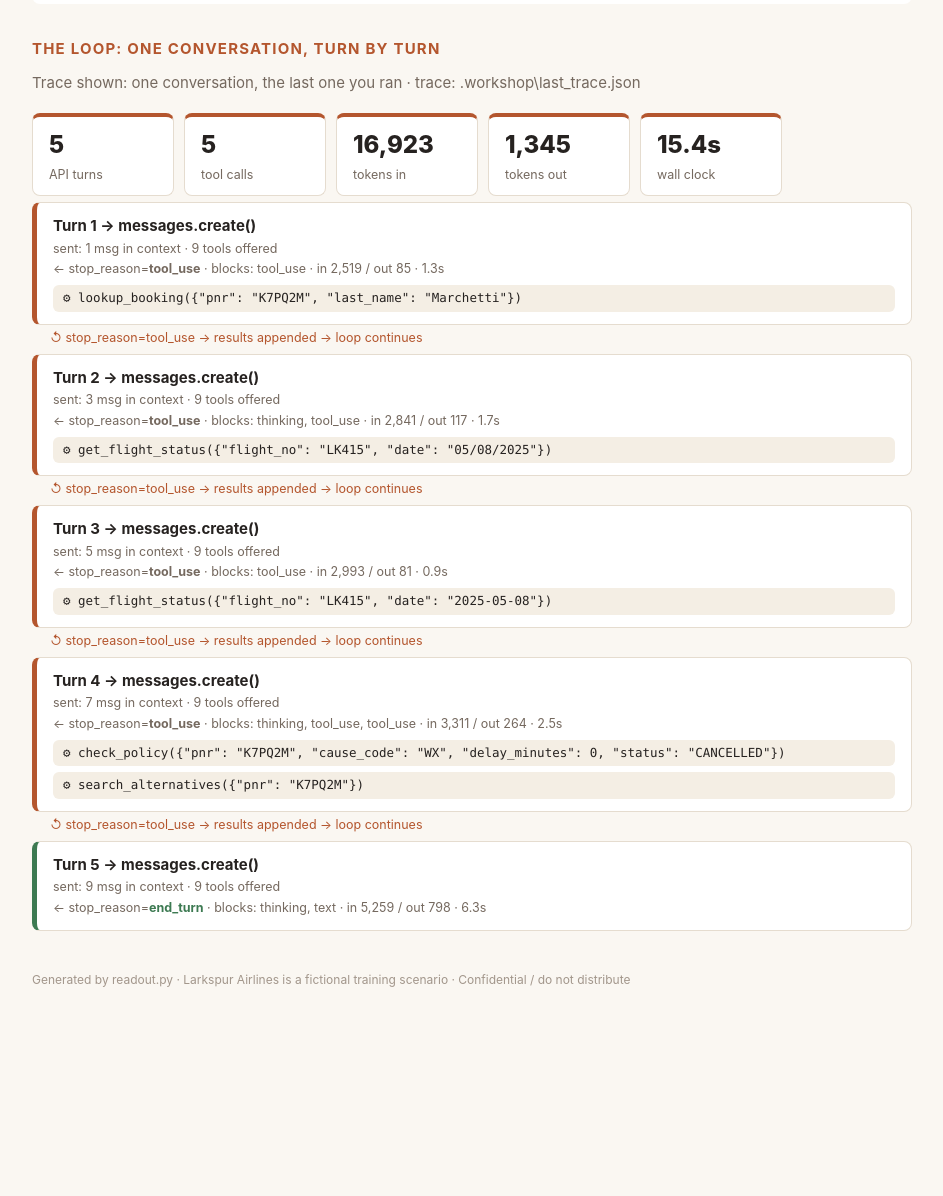
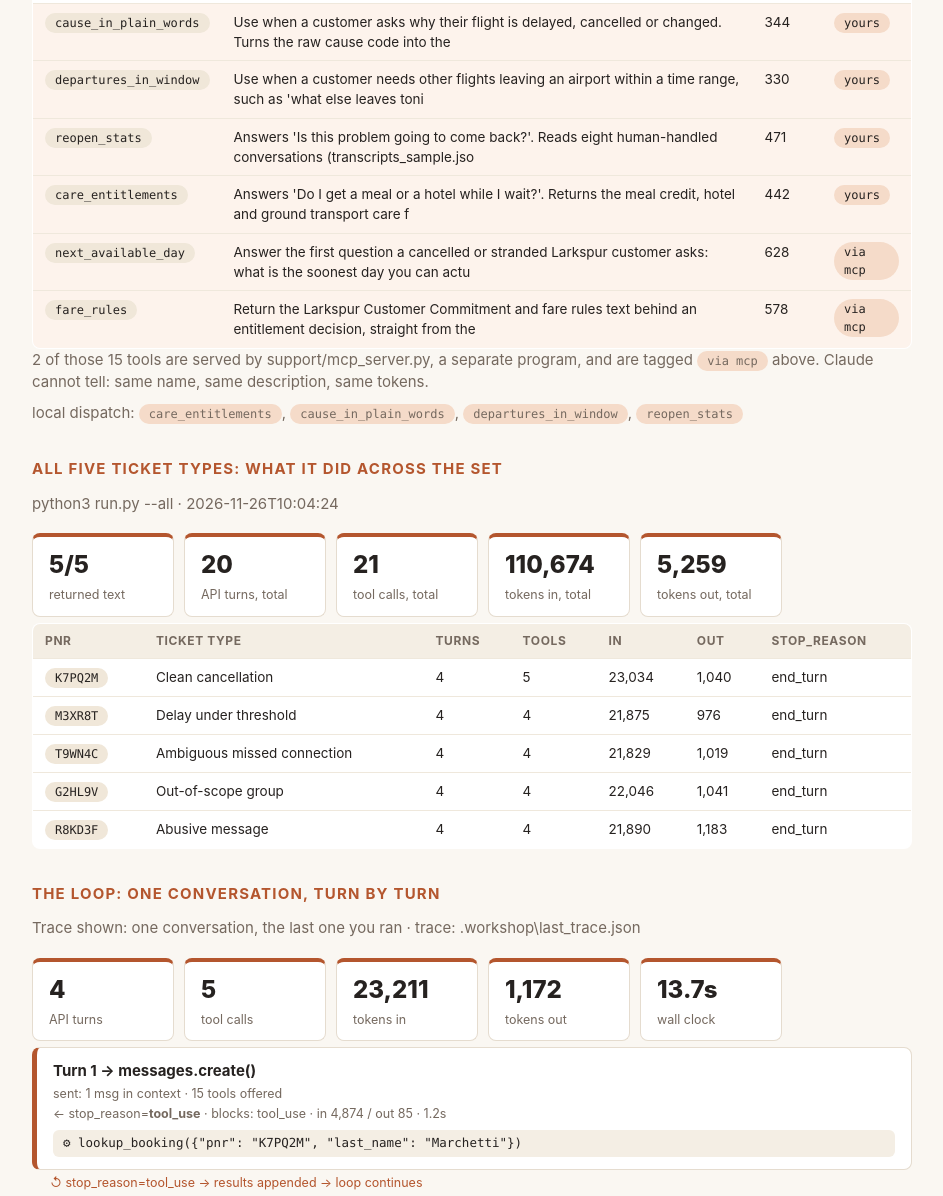
Before and after one commit to vinayakkone-tcs/larkspur-exercise, a plain HTML site: page readout.html in a window 1280 px wide. Shown: the part 868-2064 px from the top of the page, without its empty margins (168-1111 px from the left). Before the commit the page ends 1933 px from the top, so only its background shows below. Drawn offline with Linux system fonts and the light colour scheme.

Commit message:
canon: gate 2.2 by Vinayak Kone
Step 2.2 (The same tool, over MCP) saved. Green on this laptop: 1.2, 1.3, 1.4, 2.1, 2.2.
Changed since the last canon: readout-trace.json +5 -5, readout.html +44 -26.
Why: Added our tools in tools/ (cause_in_plain_words, departures_in_window, reopen_stats, care_entitlements); next_available_day and fare_rules now served over MCP
Behind? python3 pod_sync.py --take-canon, then in claude: /catchup

```diff
--- a/readout.html
+++ b/readout.html
@@ -38,12 +38,12 @@ th { background: #f4eee4; font-size: 12px; letter-spacing: .05em; text-transform
 .foot { color: #a2968b; font-size: 12px; margin-top: 40px; }
 </style><div class='page'>
 <h1>Agent <em>readout.</em></h1>
-<p class='sub'>Team Room 4 · 2026-11-26 07:05</p>
+<p class='sub'>Team Room 4 · 2026-11-26 10:13</p>
 <h2>Architecture: what the agent is</h2>
 <div class='strip'>
-<div class='stat'><b>9</b><span>tools offered</span></div>
-<div class='stat'><b>0</b><span>beyond the given 9</span></div>
-<div class='stat'><b>0</b><span>served over MCP</span></div>
+<div class='stat'><b>15</b><span>tools offered</span></div>
+<div class='stat'><b>4</b><span>beyond the given 9</span></div>
+<div class='stat'><b>2</b><span>served over MCP</span></div>
 <div class='stat'><b>8</b><span>loop ceiling</span></div>
 <div class='stat'><b>1478</b><span>system prompt chars</span></div>
 <div class='stat'><b>0</b><span>tone addendum chars</span></div>
@@ -58,49 +58,67 @@ th { background: #f4eee4; font-size: 12px; letter-spacing: .05em; text-transform
 <tr><td><span class='pill'>issue_voucher</span></td><td>Issue a meal, ground, hotel, or goodwill voucher. Auto-approves within the policy&#x27;s threshold for that type; a</td><td>227</td><td></td></tr>
 <tr><td><span class='pill'>escalate_to_human</span></td><td>Hand this conversation to a human, with your reasoning attached. Use for groups, partner segments, unaccompani</td><td>220</td><td></td></tr>
 <tr><td><span class='pill'>send_confirmation</span></td><td>Send the customer a written confirmation of what was just done. Benign.</td><td>71</td><td></td></tr>
+<tr class='yours'><td><span class='pill'>cause_in_plain_words</span></td><td>Use when a customer asks why their flight is delayed, cancelled or changed. Turns the raw cause code into the </td><td>344</td><td><span class='pill you'>yours</span></td></tr>
+<tr class='yours'><td><span class='pill'>departures_in_window</span></td><td>Use when a customer needs other flights leaving an airport within a time range, such as &#x27;what else leaves toni</td><td>330</td><td><span class='pill you'>yours</span></td></tr>
+<tr class='yours'><td><span class='pill'>reopen_stats</span></td><td>Answers &#x27;Is this problem going to come back?&#x27;. Reads eight human-handled conversations (transcripts_sample.jso</td><td>471</td><td><span class='pill you'>yours</span></td></tr>
+<tr class='yours'><td><span class='pill'>care_entitlements</span></td><td>Answers &#x27;Do I get a meal or a hotel while I wait?&#x27;. Returns the meal credit, hotel and ground transport care f</td><td>442</td><td><span class='pill you'>yours</span></td></tr>
+<tr class='yours'><td><span class='pill'>next_available_day</span></td><td>Answer the first question a cancelled or stranded Larkspur customer asks: what is the soonest day you can actu</td><td>628</td><td><span class='pill you'>via mcp</span></td></tr>
+<tr class='yours'><td><span class='pill'>fare_rules</span></td><td>Return the Larkspur Customer Commitment and fare rules text behind an entitlement decision, straight from the </td><td>578</td><td><span class='pill you'>via mcp</span></td></tr>
+</table>
+<p class='sub'>2 of those 15 tools are served by support/mcp_server.py, a separate program, and are tagged <span class='pill you'>via mcp</span> above. Claude cannot tell: same name, same description, same tokens.</p>
+<p class='sub'>local dispatch: <span class='pill you'>care_entitlements</span>, <span class='pill you'>cause_in_plain_words</span>, <span class='pill you'>departures_in_window</span>, <span class='pill you'>reopen_stats</span></p>
+<h2>All five ticket types: what it did across the set</h2>
+<p class='sub'>python3 run.py --all · 2026-11-26T10:04:24</p>
+<div class='strip'>
+<div class='stat'><b>5/5</b><span>returned text</span></div>
+<div class='stat'><b>20</b><span>API turns, total</span></div>
+<div class='stat'><b>21</b><span>tool calls, total</span></div>
+<div class='stat'><b>110,674</b><span>tokens in, total</span></div>
+<div class='stat'><b>5,259</b><span>tokens out, total</span></div>
+</div>
+<table><tr><th>pnr</th><th>ticket type</th><th>turns</th><th>tools</th><th>in</th><th>out</th><th>stop_reason</th></tr>
+<tr><td><span class='pill'>K7PQ2M</span></td><td>Clean cancellation</td><td>4</td><td>5</td><td>23,034</td><td>1,040</td><td>end_turn</td></tr>
+<tr><td><span class='pill'>M3XR8T</span></td><td>Delay under threshold</td><td>4</td><td>4</td><td>21,875</td><td>976</td><td>end_turn</td></tr>
+<tr><td><span class='pill'>T9WN4C</span></td><td>Ambiguous missed connection</td><td>4</td><td>4</td><td>21,829</td><td>1,019</td><td>end_turn</td></tr>
+<tr><td><span class='pill'>G2HL9V</span></td><td>Out-of-scope group</td><td>4</td><td>4</td><td>22,046</td><td>1,041</td><td>end_turn</td></tr>
+<tr><td><span class='pill'>R8KD3F</span></td><td>Abusive message</td><td>4</td><td>4</td><td>21,890</td><td>1,183</td><td>end_turn</td></tr>
 </table>
 <h2>The loop: one conversation, turn by turn</h2>
 <p class='sub'>Trace shown: one conversation, the last one you ran · trace: .workshop\last_trace.json</p>
 <div class='strip'>
-<div class='stat'><b>5</b><span>API turns</span></div>
+<div class='stat'><b>4</b><span>API turns</span></div>
 <div class='stat'><b>5</b><span>tool calls</span></div>
-<div class='stat'><b>16,923</b><span>tokens in</span></div>
-<div class='stat'><b>1,345</b><span>tokens out</span></div>
-<div class='stat'><b>15.4s</b><span>wall clock</span></div>
+<div class='stat'><b>23,211</b><span>tokens in</span></div>
+<div class='stat'><b>1,172</b><span>tokens out</span></div>
+<div class='stat'><b>13.7s</b><span>wall clock</span></div>
 </div>
 <div class='turn'>
 <div class='hd'>Turn 1 → messages.create()</div>
-<div class='meta'>sent: 1 msg in context · 9 tools offered</div>
-<div class='meta'>← stop_reason=<b>tool_use</b> · blocks: tool_use · in 2,519 / out 85 · 1.3s</div>
+<div class='meta'>sent: 1 msg in context · 15 tools offered</div>
+<div class='meta'>← stop_reason=<b>tool_use</b> · blocks: tool_use · in 4,874 / out 85 · 1.2s</div>
 <div class='tool'>⚙ lookup_booking({&quot;pnr&quot;: &quot;K7PQ2M&quot;, &quot;last_name&quot;: &quot;Marchetti&quot;})</div>
 </div>
 <div class='loopback'>↺ stop_reason=tool_use → results appended → loop continues</div>
 <div class='turn'>
 <div class='hd'>Turn 2 → messages.create()</div>
-<div class='meta'>sent: 3 msg in context · 9 tools offered</div>
-<div class='meta'>← stop_reason=<b>tool_use</b> · blocks: thinking, tool_use · in 2,841 / out 117 · 1.7s</div>
-<div class='tool'>⚙ get_flight_status({&quot;flight_no&quot;: &quot;LK415&quot;, &quot;date&quot;: &quot;05/08/2025&quot;})</div>
+<div class='meta'>sent: 3 msg in context · 15 tools offered</div>
+<div class='meta'>← stop_reason=<b>tool_use</b> · blocks: tool_use · in 5,196 / out 81 · 1.3s</div>
+<div class='tool'>⚙ get_flight_status({&quot;flight_no&quot;: &quot;LK415&quot;, &quot;date&quot;: &quot;2025-05-08&quot;})</div>
 </div>
 <div class='loopback'>↺ stop_reason=tool_use → results appended → loop continues</div>
 <div class='turn'>
 <div class='hd'>Turn 3 → messages.create()</div>
-<div class='meta'>sent: 5 msg in context · 9 tools offered</div>
-<div class='meta'>← stop_reason=<b>tool_use</b> · blocks: tool_use · in 2,993 / out 81 · 0.9s</div>
-<div class='tool'>⚙ get_flight_status({&quot;flight_no&quot;: &quot;LK415&quot;, &quot;date&quot;: &quot;2025-05-08&quot;})</div>
-</div>
-<div class='loopback'>↺ stop_reason=tool_use → results appended → loop continues</div>
-<div class='turn'>
-<div class='hd'>Turn 4 → messages.create()</div>
-<div class='meta'>sent: 7 msg in context · 9 tools offered</div>
-<div class='meta'>← stop_reason=<b>tool_use</b> · blocks: thinking, tool_use, tool_use · in 3,311 / out 264 · 2.5s</div>
+<div class='meta'>sent: 5 msg in context · 15 tools offered</div>
+<div class='meta'>← stop_reason=<b>tool_use</b> · blocks: thinking, tool_use, tool_use, tool_use · in 5,514 / out 364 · 2.6s</div>
 <div class='tool'>⚙ check_policy({&quot;pnr&quot;: &quot;K7PQ2M&quot;, &quot;cause_code&quot;: &quot;WX&quot;, &quot;delay_minutes&quot;: 0, &quot;status&quot;: &quot;CANCELLED&quot;})</div>
+<div class='tool'>⚙ cause_in_plain_words({&quot;cause_code&quot;: &quot;WX&quot;, &quot;language&quot;: &quot;en&quot;})</div>
 <div class='tool'>⚙ search_alternatives({&quot;pnr&quot;: &quot;K7PQ2M&quot;})</div>
 </div>
 <div class='loopback'>↺ stop_reason=tool_use → results appended → loop continues</div>
 <div class='turn done'>
-<div class='hd'>Turn 5 → messages.create()</div>
-<div class='meta'>sent: 9 msg in context · 9 tools offered</div>
-<div class='meta'>← stop_reason=<b class='stopped'>end_turn</b> · blocks: thinking, text · in 5,259 / out 798 · 6.3s</div>
+<div class='hd'>Turn 4 → messages.create()</div>
+<div class='meta'>sent: 7 msg in context · 15 tools offered</div>
+<div class='meta'>← stop_reason=<b class='stopped'>end_turn</b> · blocks: thinking, text · in 7,627 / out 642 · 5.2s</div>
 </div>
 <p class='foot'>Generated by readout.py · Larkspur Airlines is a fictional training scenario · Confidential / do not distribute</p></div>
-<script type="application/json" id="evidence">{"generated": "2026-11-26T07:05:24", "pod": "Room 4", "banked_by": "K7PQ2M", "banked": {"1.4": "467-BF9"}, "trace": {"turns": 5, "tool_calls": 5, "tool_names": ["lookup_booking", "get_flight_status", "get_flight_status", "check_policy", "search_alternatives"], "saw_thinking": true, "used_format": false, "used_tool_choice_none": false, "streamed": false, "deltas_seen": 0, "tokens": {"input": 16923, "output": 1345, "cache_read": 0, "cache_write": 0}, "cache_hit_ratio": null, "elapsed": 15.4}, "all_shapes": null}</script>
+<script type="application/json" id="evidence">{"generated": "2026-11-26T10:13:34", "pod": "Room 4", "banked_by": "Vinayak Kone", "banked": {"1.2": "F13-5D6", "1.3": "43A-730", "1.4": "DE4-1E0", "2.1": "ED6-4F3", "2.2": "7B4-EF6"}, "trace": {"turns": 4, "tool_calls": 5, "tool_names": ["lookup_booking", "get_flight_status", "check_policy", "cause_in_plain_words", "search_alternatives"], "saw_thinking": true, "used_format": false, "used_tool_choice_none": false, "streamed": false, "deltas_seen": 0, "tokens": {"input": 23211, "output": 1172, "cache_read": 0, "cache_write": 0}, "cache_hit_ratio": null, "elapsed": 13.7}, "all_shapes": {"attempted": 5, "shapes": 5, "failed": 0, "resolved": 5, "turns": 20, "tool_calls": 21, "tokens_in": 110674, "tokens_out": 5259, "cache_read": 0, "unfinished": [], "errors": []}}</script>
```
Also changed, not shown: readout-trace.json (+5 -5 lines).
